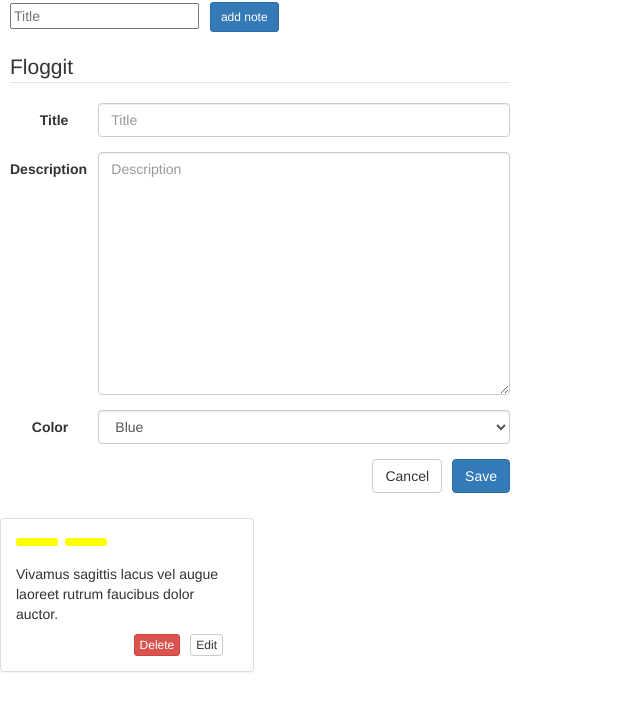
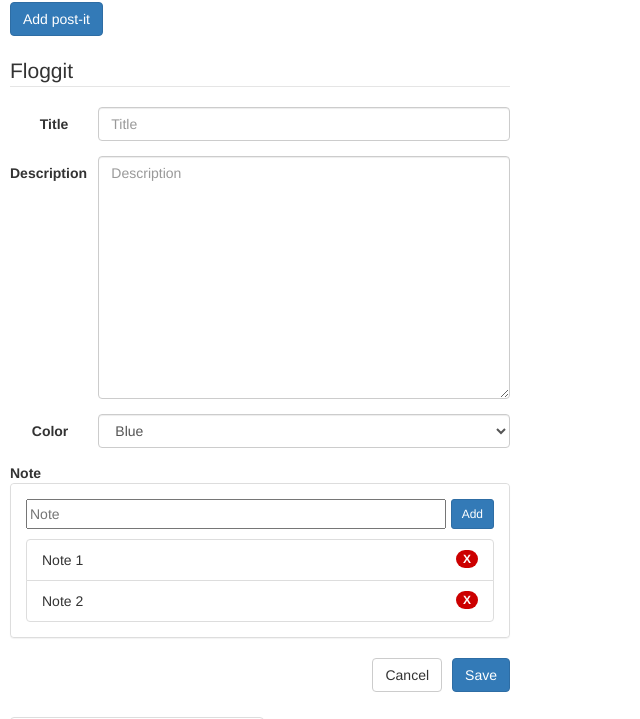
Before and after one commit to frodrok/FloggitWhiteboardWebClient, a plain HTML site: page public/index.html in a window 1280 px wide. Shown: the part 61-780 px from the top of the page, without its empty margins (0-640 px from the left). Drawn offline with nearby package versions, Linux system fonts and the light colour scheme.

Commit message:
create "Add post-it" button, remove one color from the color list, moved the note-input in the form-dialogue and add note-list in the post-it.

```diff
--- a/public/css/master.css
+++ b/public/css/master.css
@@ -1,15 +1,26 @@
-.note-container {
+h2, #add-post-it-button, fieldset, .card-container, .post-it, .extra-info-list {
     margin: 10px;
 }
 
-.form-horizontal {
+fieldset {
     width: 500px;
-    margin: 10px;
+}
+
+.card-container, .post-it {
+    width: 254px;
 }
 
 #description {
-    margin: 0 -0.667614px 0 0;
     height: 243px;
+}
+
+.note-input {
+    display: flex;
+    flex-direction: row;
+}
+
+#note-item {
+    width: 100%;
 }
 
 .col-lg-offset-2 button {
@@ -17,20 +28,41 @@
     margin-left: 10px;
 }
 
-.note-container button {
-    margin-left: 7px;
-}
-
-.post-it {
-    width: 254px;
+#add-note-button {
+    margin-left: 5px;
 }
 
 .label-color {
     display: inline-flex;
-    background: yellow;
+    background: pink;
     width: 42px;
     height: 8px;
     line-height: 75pt;
     border-radius: 3px;
     margin: 0 3px 3px 0;
 }
+
+ul {
+    list-style: disc;
+}
+
+.note-container .panel-body {
+    background: #ffffff;
+    border-radius: 4px;
+}
+
+.note-container-body .list-group, #note-label {
+    margin-bottom: 0;
+}
+
+.note-list {
+    margin-top: 10px;
+}
+
+.note span {
+    background-color: #cc0000;
+}
+
+.note {
+    background-color: #ffffff;
+}
--- a/public/index.html
+++ b/public/index.html
@@ -5,19 +5,16 @@
     <meta charset="utf-8"/>
     <title>Floggit</title>
     <link rel="stylesheet" href="css/reset.css">
-    <link href="https://maxcdn.bootstrapcdn.com/bootswatch/3.3.7/cyborg/bootstrap.min.css" rel="stylesheet" integrity="sha384-D9XILkoivXN+bcvB2kSOowkIvIcBbNdoDQvfBNsxYAIieZbx8/SI4NeUvrRGCpDi" crossorigin="anonymous">
+    <link href="https://maxcdn.bootstrapcdn.com/bootswatch/3.3.7/cyborg/bootstrap.min.css" rel="stylesheet"
+          integrity="sha384-D9XILkoivXN+bcvB2kSOowkIvIcBbNdoDQvfBNsxYAIieZbx8/SI4NeUvrRGCpDi" crossorigin="anonymous">
     <!--<link rel="stylesheet" href="css/bootstrap-cyborg.css">-->
     <link rel="stylesheet" href="css/master.css">
 </head>
 
 <body>
 
-<div class="note-container">
-    <h2>Floggit Whiteboard</h2>
-    <input type="text" id="itemName" placeholder="Title">
-    <button type="button" id="button" class="btn btn-primary btn-sm">add note</button>
-    <ul class="list-group"></ul>
-</div>
+<h2>Floggit Whiteboard</h2>
+<button type="button" id="add-post-it-button" class="btn btn-primary">Add post-it</button>
 
 <form class="form-horizontal">
     <fieldset>
@@ -44,8 +41,27 @@
                     <option>Green</option>
                     <option>Pink</option>
                     <option>Orange</option>
-                    <option>Red</option>
                 </select>
+            </div>
+        </div>
+
+        <label for="note-item" id="note-label">Note</label>
+        <div class="note-container panel panel-default">
+            <div class="note-container-body panel-body">
+                <div class="note-input">
+                    <input type="text" id="note-item" placeholder="Note">
+                    <button type="button" id="add-note-button" class="btn btn-primary btn-sm">Add</button>
+                </div>
+                <ul class="list-group note-list">
+                    <li class="list-group-item note"> <!--this is a test element-->
+                        <span class="badge">X</span>
+                        Note 1
+                    </li>
+                    <li class="list-group-item note"> <!--this is a test element-->
+                        <span class="badge">X</span>
+                        Note 2
+                    </li>
+                </ul>
             </div>
         </div>
 
@@ -65,6 +81,10 @@
             <li class="label-color"></li> <!--this is a test element-->
         </ul>
         <p class="title">Vivamus sagittis lacus vel augue laoreet rutrum faucibus dolor auctor.</p>
+        <ul class="extra-info-list">
+            <li>Note 1</li> <!--this is a test element-->
+            <li>Note 2</li> <!--this is a test element-->
+        </ul>
         <div class="col-lg-10 col-lg-offset-2">
             <button class="edit-button btn btn-default btn-xs">Edit</button>
             <button class="delete-button btn btn-danger btn-xs">Delete</button>
```
